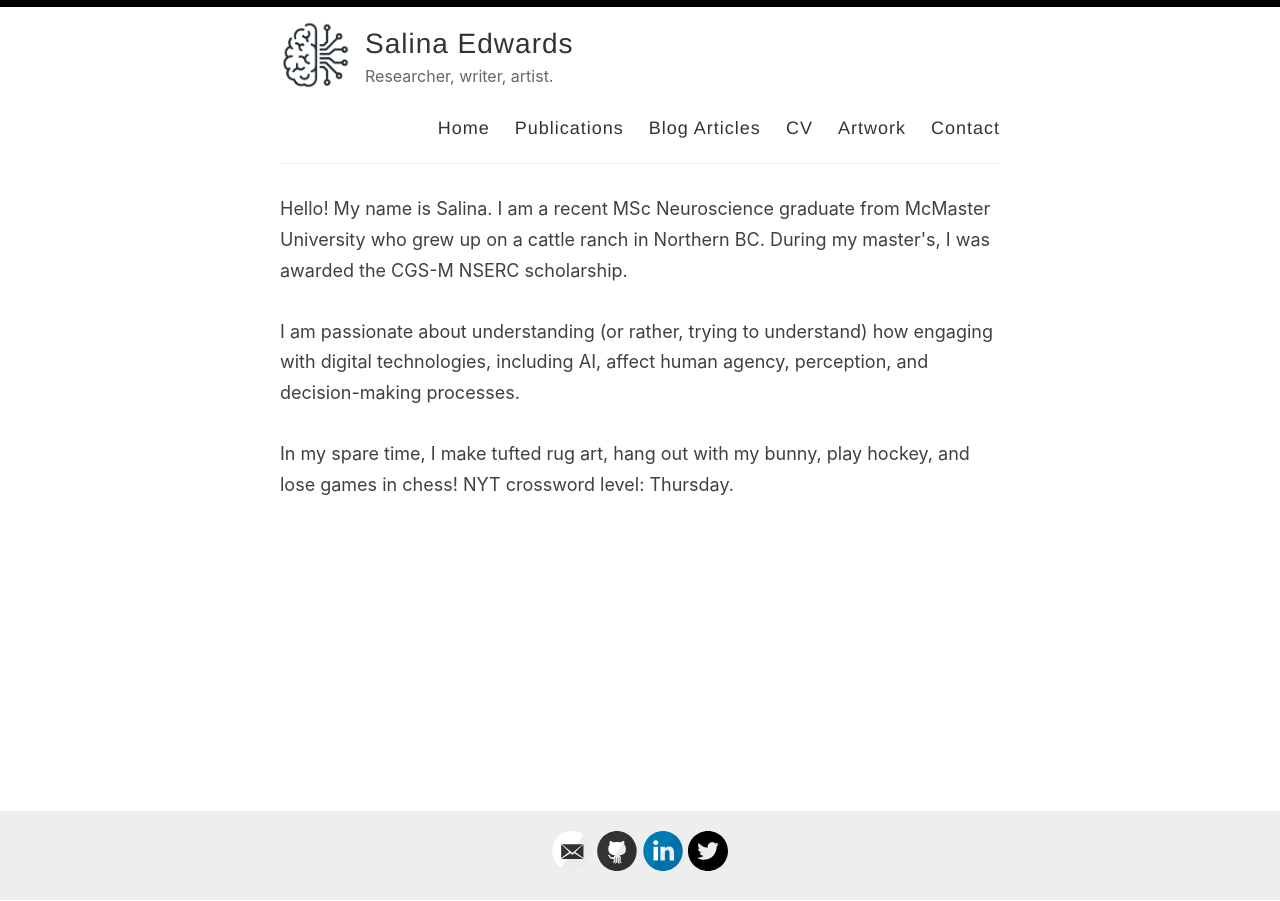
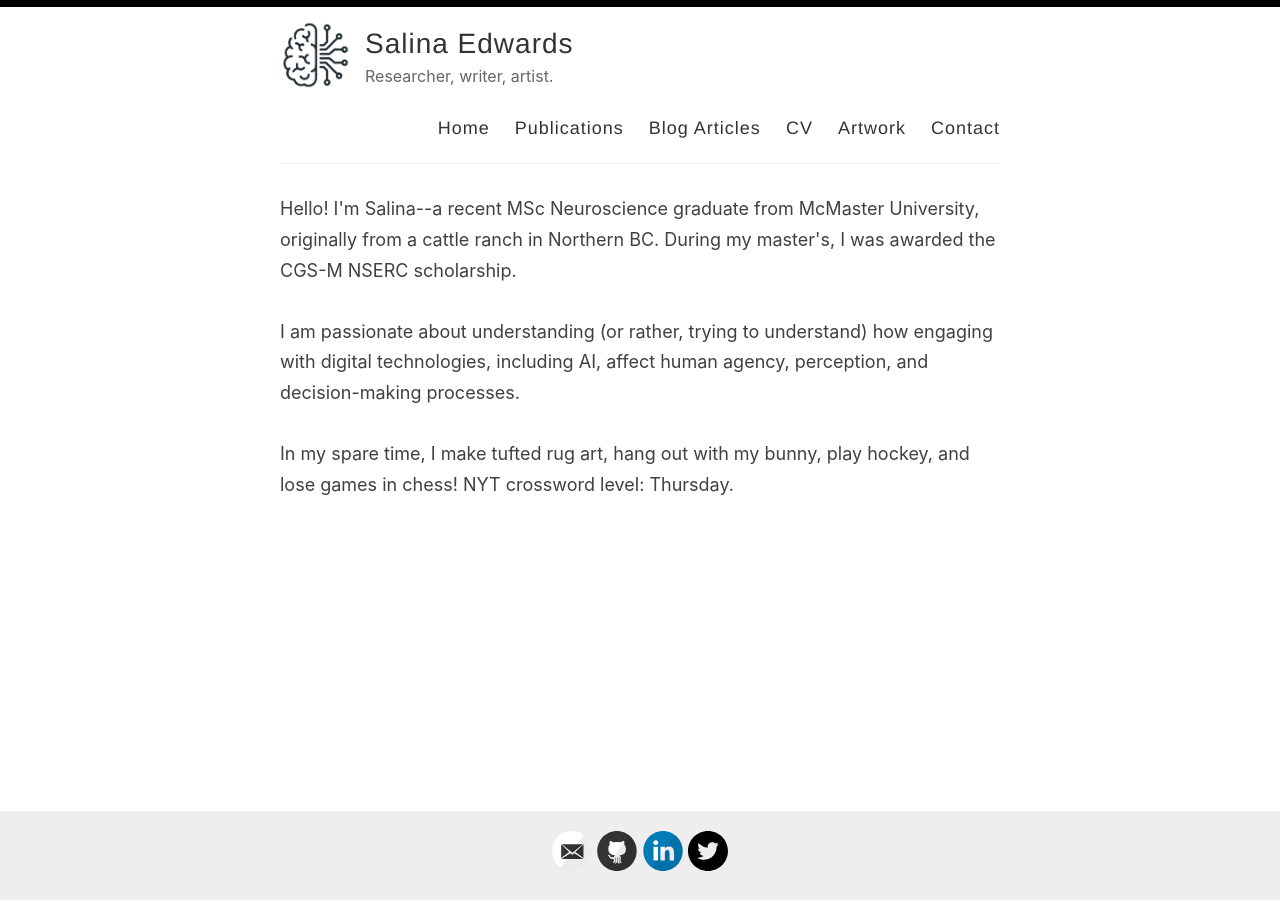
Before and after one commit to salinaedwards/salinaedwards.github.io, a Jekyll site: the page built from index.html, in a window 1280 px wide. Built offline with Jekyll 4.4.1, drawn with Linux system fonts in a browser that asks for light colours; the list of posts is cut into pages by our own code.

Commit message:
Update index.html

```diff
--- a/index.html
+++ b/index.html
@@ -3,7 +3,7 @@ layout: page
 ---
 
 
-Hello! My name is Salina. I am a recent MSc Neuroscience graduate from McMaster University who grew up on a cattle ranch in Northern BC. During my master's, I was awarded the CGS-M NSERC scholarship. <br><br>
+Hello! I'm Salina--a recent MSc Neuroscience graduate from McMaster University, originally from a cattle ranch in Northern BC. During my master's, I was awarded the CGS-M NSERC scholarship. <br><br>
 
 I am passionate about understanding (or rather, trying to understand) how engaging with digital technologies, including AI, affect human agency, perception, and decision-making processes. <br><br>
 
```
